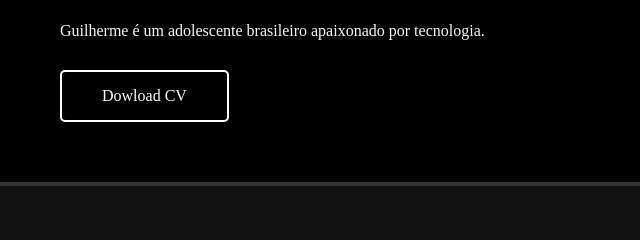
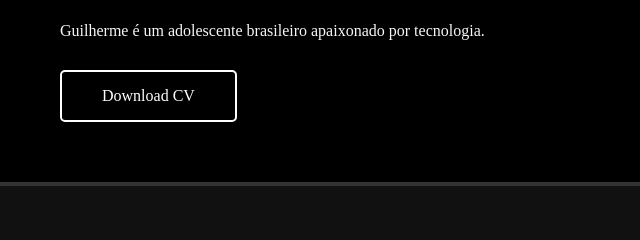
Before and after one commit to guiihermerosa/Portifolio-GR, a plain HTML site: page index.html in a window 1280 px wide. Shown: the part 513-753 px from the top of the page, 0-640 px from the left. Drawn offline with Linux system fonts and the light colour scheme.

Commit message:
Correçao de erros

```diff
--- a/index.html
+++ b/index.html
@@ -26,7 +26,7 @@
           <h2>This is me!</h2>
           <h2 class="digitando">Front End Developer and  Back End Developer</h2>
           <p>Guilherme é um adolescente brasileiro apaixonado por tecnologia.</p>
-          <a href="./assets/Meu Curriculo.pdf" download>Dowload CV</a>
+          <a href="./assets/Meu Curriculo.pdf" download>Download CV</a>
       </div>
       <img src="./assets/imgs/Guilherme-2.jpg" alt="ilustrativa imagem de uma pessoa">
   </section>
```
